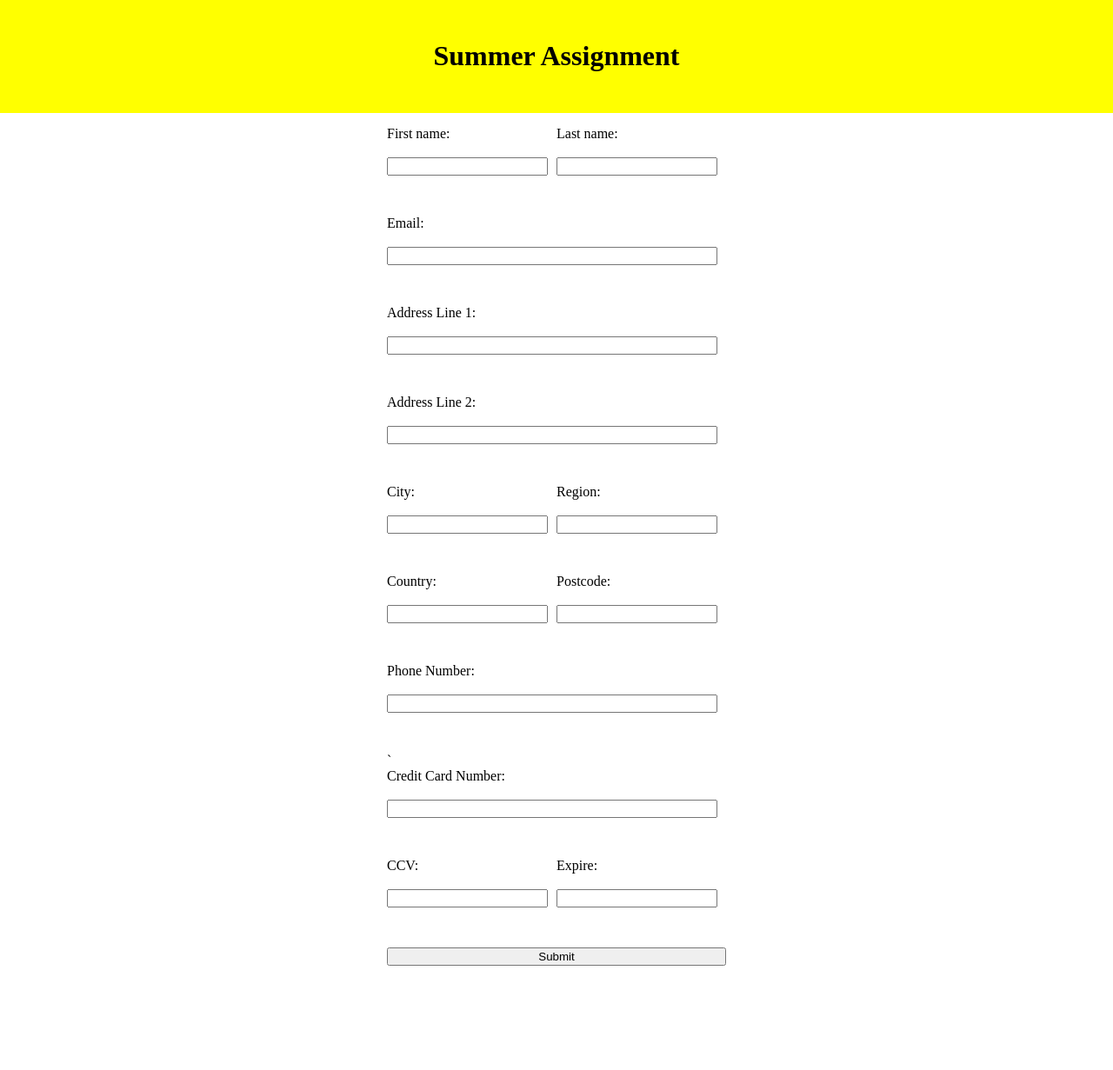
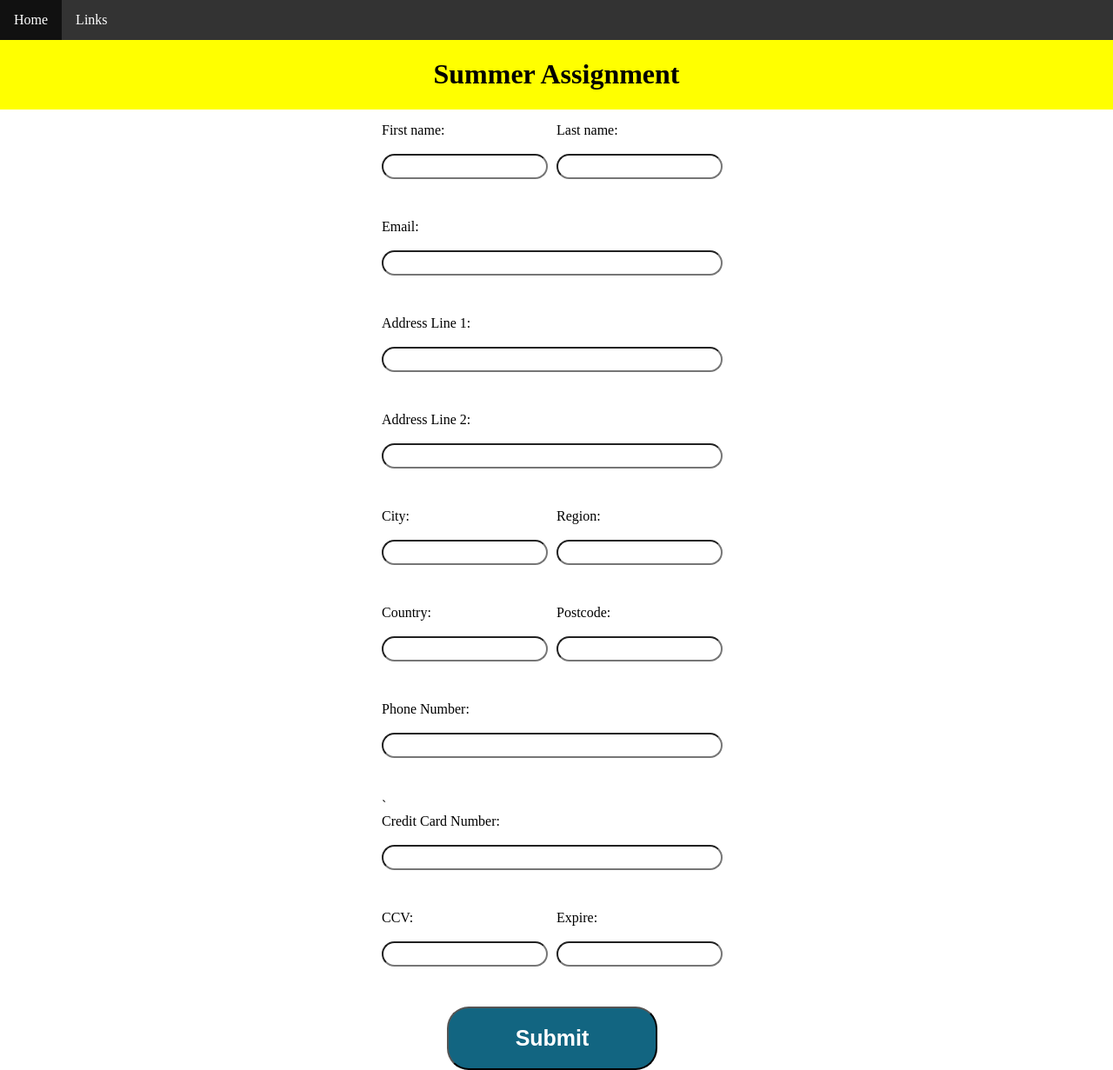
Before and after one commit to Lukefitz01/LS-CS, a PHP site: page / in a window 1280 px wide. Shown: the whole page at 87% size. Before the commit the page ends 1111 px from the top, so only its background shows below. Run offline with PHP 8.4, Linux system fonts and the light colour scheme.

Commit message:
Add files via upload

```diff
--- a/JSAssignment/formvalid.js
+++ b/JSAssignment/formvalid.js
@@ -1,44 +1,225 @@
-function validateform() {
+let colour = false;
+
+function changeBodyBg(color) {
+    document.body.style.background = color;
+}
+
+
+
+
+function validateform(color) {
+
+    if (document.getElementById("fname").value == "") {
+        alert("Please provide your First name!");
+        return false;
+    }
+
+    if (document.getElementById("lname").value == "") {
+        alert("Please provide your Last name!");
+        return false;
+    }
+
+    if (document.getElementById("email").value == "") {
+        alert("Please provide your email");
+        return false;
+    }
+
+    if (document.getElementById("ad").value == "") {
+        alert("Please provide your address line 1");
+        return false;
+    }
+
+    if (document.getElementById("ad2").value == "") {
+        alert("Please provide your address line 2 ");
+        return false;
+    }
+
+    if (document.getElementById("city").value == "") {
+        alert("Please provide your city");
+        return false;
+    }
+
+    if (document.getElementById("region").value == "") {
+        alert("Please provide your region!");
+        // document.ASSIGNMETN2.town.focus() ;
+        return false;
+    }
+
+    if (document.getElementById("country").value == "") {
+        alert("Please provide your country");
+        // document.ASSIGNMETN2.county.focus() ;
+        return false;
+    }
+
+    if (document.getElementById("postcode").value == "") {
+        alert("Please provide your Postcode ");
+        // document.ASSIGNMETN2.postcode.focus() ;
+        return false;
+    }
+
+    if (document.getElementById("num").value == "") {
+        alert("Please provide your Phone number");
+        return false;
+    }
+
+
+    if (document.getElementById("cc").value == "") {
+        alert("Please provide your credit card number");
+        return false;
+    }
+
+    if (document.getElementById("ccv").value == "") {
+        alert("Please provide your ccv ");
+        return false;
+    }
+
+    if (document.getElementById("exp").value == "") {
+        alert("Please provide your expiry date");
+        return false;
+    }
+    else {
+        console.log("Form Success")
+    }
+
+
     let cc = document.getElementById("cc").value;
     let ccstring = String(cc);
-    let myArray = []
+    let myArray = [];
+    let type = 0;
 
     myArray = ccstring.split("");
 
     let lasts = myArray[myArray.length - 1];
     let last = Number(lasts);
 
+    // Amex
+    let ax1 = String(myArray[0]);
+    let ax2 = String(myArray[1]);
+
+    let ax3 = ax1 + ax2;
+
+    //Mastercard
+    let m1 = Number(ax3);
+
+    let m2 = String(myArray[2])
+    let m3 = String(myArray[3])
+
+    let m4 = ax3 + m2 + m3;
+    let m5 = Number(m4);
+
+    // Discover
+    let d1 = String(myArray[4]);
+    let d2 = String(myArray[5]);
+
+    let d3 = m4 + d1 + d2;
+
+    let d4 = Number(d3);
+
+
+    if ((myArray[0] == 4) && (myArray.length == 16 || myArray.length == 13)) {
+        type = 1;
+    }
+    else if ((ax3 == "34" || ax3 == "37") && myArray.length == 15) {
+        type = 2;
+    }
+    else if ((m1 > 50 && m1 < 56) && myArray.length == 16) {
+        type = 3;
+    }
+    else if ((m5 > 2220 && m5 < 2721) && myArray.length == 16) {
+        type = 3;
+    }
+    else if ((ax3 == "54" || ax3 == "55") && (myArray.length > 15 && myArray.length < 20)) {
+        type = 4;
+    }
+    else if (m5 == 6011 && (myArray.length > 15 && myArray.length < 20)) {
+        type = 4;
+    }
+    else if ((d4 > 622125 && d4 < 622926) && (myArray.length > 15 && myArray.length < 20)) {
+        type = 4;
+    }
+    else if ((d4 > 623999 && d4 < 627000) && (myArray.length > 15 && myArray.length < 20)) {
+        type = 4;
+    }
+    else if ((d4 > 628199 && d4 < 628900) && (myArray.length > 15 && myArray.length < 20)) {
+        type = 4;
+    }
+
+
+
     myArray.pop();
     myArray.reverse();
-    let x = 0
+    let x = 0;
 
     let result = 0
     for (let i = 0; i < myArray.length; i++) {
         if (i % 2 == 0) {
             myArray[i] = myArray[i] * 2;
 
+
             if (myArray[i] > 9) {
                 myArray[i] = myArray[i] - 9;
             }
+
+
+        }
+        //document.write(myArray[i]);
+        //document.write("<br>");
+        // document.write(result);
+        // document.write("<br>");
+        result = result + Number(myArray[i]);
+    }
+
+    result = result + last;
+    if (result % 10 == 0) {
+
+        if (type == 1) {
+            alert("Card Num Valid . Visa");
+            changeBodyBg('lime')
+
+            return colour;
+
+        }
+        else if (type == 2) {
+            alert("Card Num Valid . American Express");
+            changeBodyBg('lime')
+
+            return colour;
+
+        }
+        else if (type == 3) {
+            alert("Card Num Valid . Mastercard");
+            changeBodyBg('lime')
+
+            return colour;
+        }
+        else if (type == 4) {
+            alert("Card Num Valid . Discover");
+
+            changeBodyBg('lime')
+
+            return colour;
         }
         else {
-
+            alert("Card Num Valid . Unknown Type");
+            changeBodyBg('lime')
+            return colour;
         }
 
-        result = result + myArray[i];
-
-    }
-    result = result + last;
-    if (result % 10 == 0) {
-        console.log("Card Num Valid");
 
     }
     else {
-        console.log("Card Num Fraud");
+        alert("Invalid Card Num");
+        changeBodyBg('orange')
+        return colour;
+
     }
 
 
+}
 
 
+/*if (colour == true) {
+    document.body.style.backgroundColor = "red";
+}
 
-}
+*/
--- a/JSAssignment/index.html
+++ b/JSAssignment/index.html
@@ -12,8 +12,22 @@
 
 <body>
     <header class="header">
-        <h1>Summer Assignment</h1>
+        <div class="nav">
+            <div class="nospace">
+                <ul>
+                    <li><a href="index.html">Home</a></li>
+                    <li><a href="otherpage.html">Links</a></li>
+                </ul>
+            </div>
+
+        </div>
+        <div class="head">
+            <h1>Summer Assignment</h1>
+        </div>
+
+
     </header>
+
     <form onsubmit="return validateform()">
         <div class="form1">
             <div class="ff-flex">
@@ -93,7 +107,10 @@
 
                 </div>
             </div>
-            <input class="input" type="submit" name="submit">
+            <div class="zz-flex">
+                <input class="input" type="submit" name="submit">
+            </div>
+
         </div>
     </form>
 </body>
--- a/JSAssignment/style.css
+++ b/JSAssignment/style.css
@@ -1,11 +1,25 @@
 .header {
     display: flex;
-    justify-content: center;
-    align-content: center;
-    padding: 25px;
+    flex-direction: column;
+
     background-color: yellow;
 }
 
+input {
+    border-radius: 25px;
+    padding: 5px;
+
+}
+
+.input {
+    padding: 20px;
+    margin-left: 75px;
+    margin-right: 75px;
+    background-color: rgb(18, 101, 129);
+    font-size: 25px;
+    color: white;
+    font-weight: 700;
+}
 
 .form1 {
     display: flex;
@@ -38,3 +52,38 @@ body {
     margin: 0px;
 
 }
+
+ul {
+    list-style-type: none;
+    margin: 0;
+    padding: 0;
+    overflow: hidden;
+    background-color: #333;
+    align-self: flex-start;
+}
+
+li {
+    float: left;
+}
+
+li a {
+    display: block;
+    color: white;
+    text-align: center;
+    padding: 14px 16px;
+    text-decoration: none;
+}
+
+
+li a:hover {
+    background-color: #111;
+}
+
+
+.head {
+    align-self: center;
+}
+
+.space {
+    flex-grow: 1;
+}
```
Also changed, not shown: JSAssignment/otherpage.html (added, +60 -0 lines), JSAssignment/storage.js (added, +72 -0 lines).
